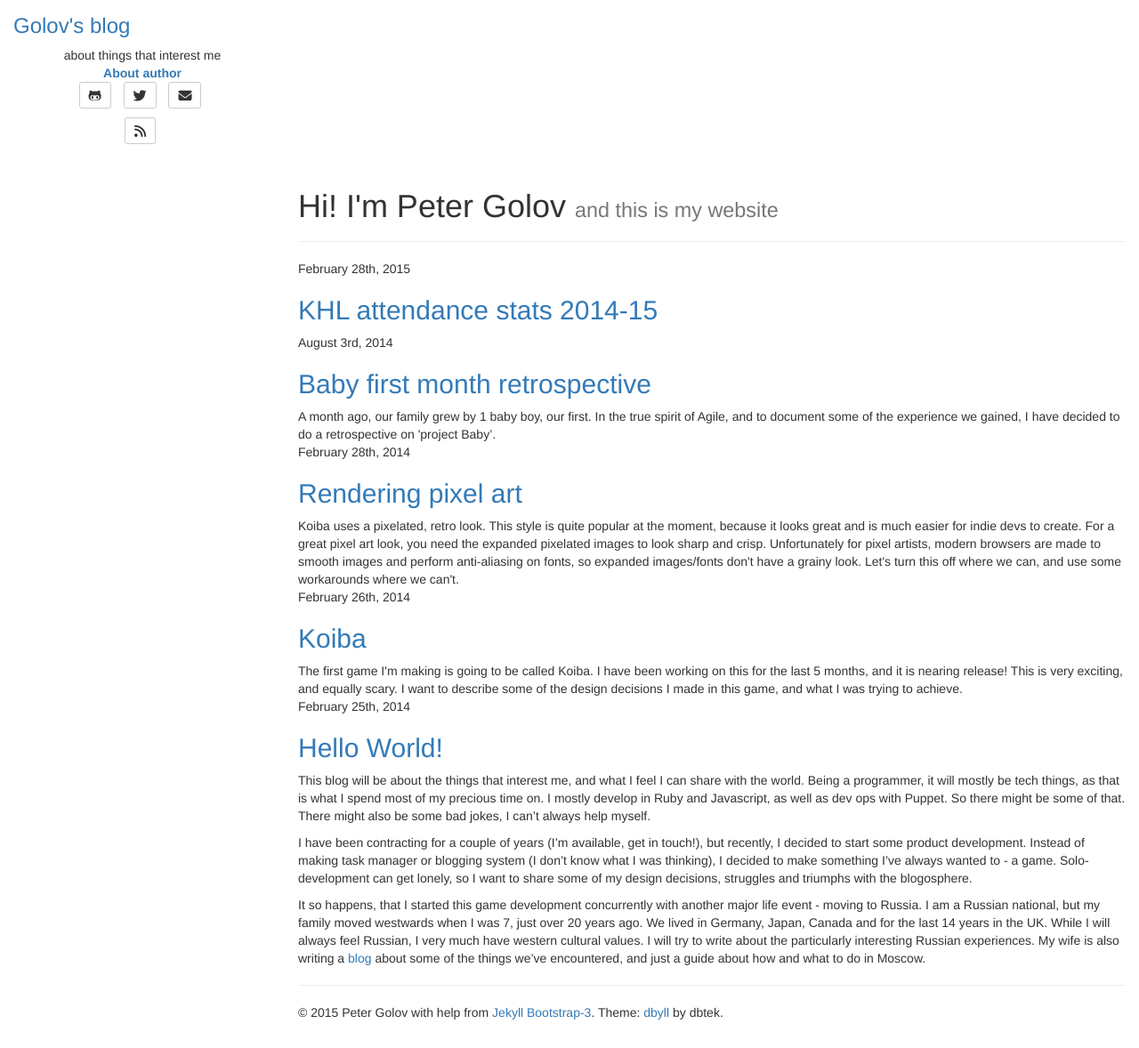
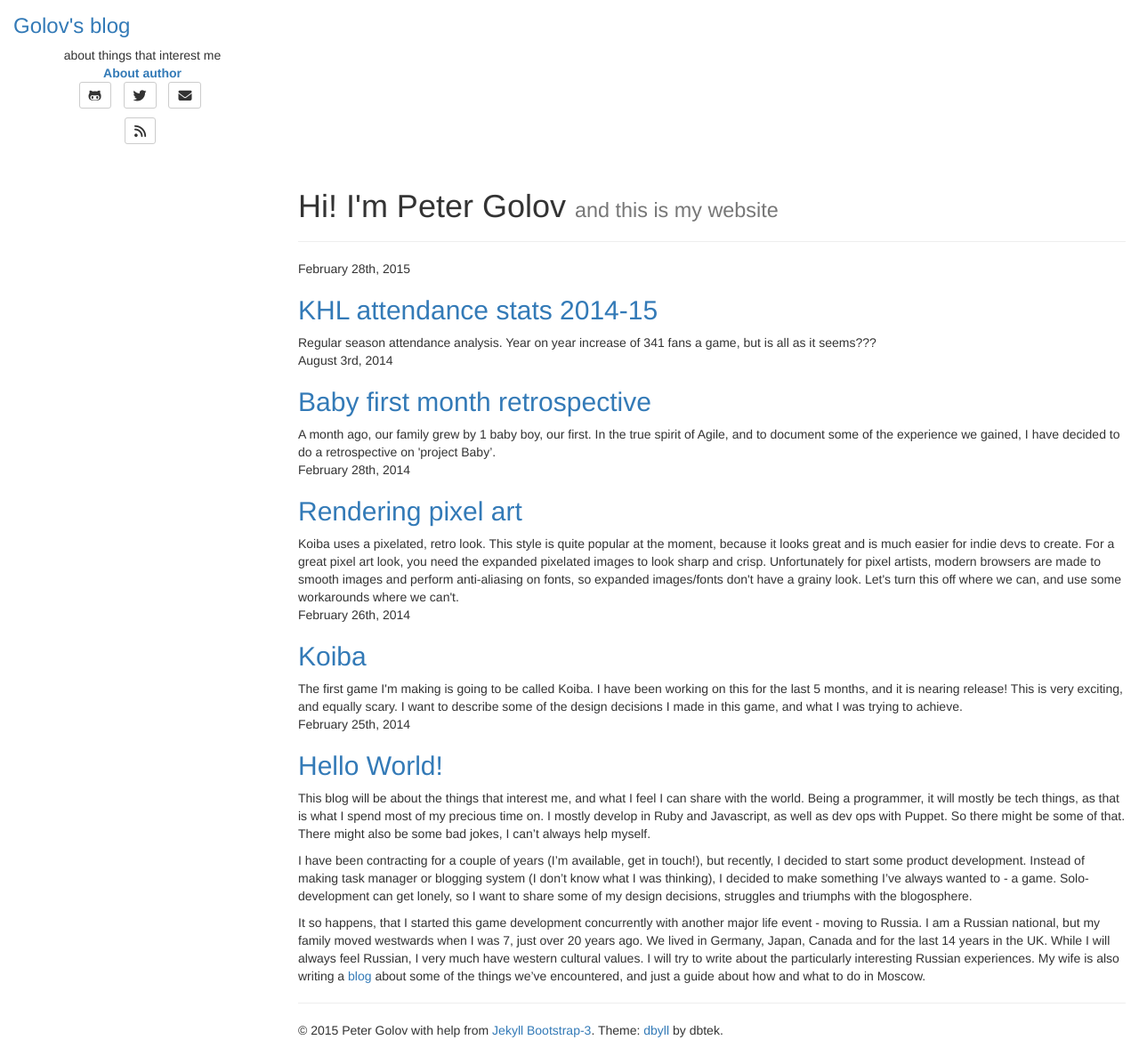
Before and after one commit to golov/golov.github.com, a Jekyll site: the page built from index.md, in a window 1280 px wide, cut to the strip 154-1332 px from the top of the page. Shown: the whole strip at 89% size. Built offline with Jekyll 4.4.1, drawn with Linux system fonts in a browser that asks for light colours; nearby versions of some CDN libraries; library files that are not in the unit come from our copies.

Commit message:
khl stats desc.

```diff
--- a/_posts/2015-02-28-khl-attendance-stats-14-15.md
+++ b/_posts/2015-02-28-khl-attendance-stats-14-15.md
@@ -1,7 +1,7 @@
 ---
 layout: post
 title: "KHL attendance stats 2014-15"
-description: ""
+description: "Regular season attendance analysis. Year on year increase of 341 fans a game, but is all as it seems???"
 category:
 tags: [khl,graphs]
 customjs:
```
